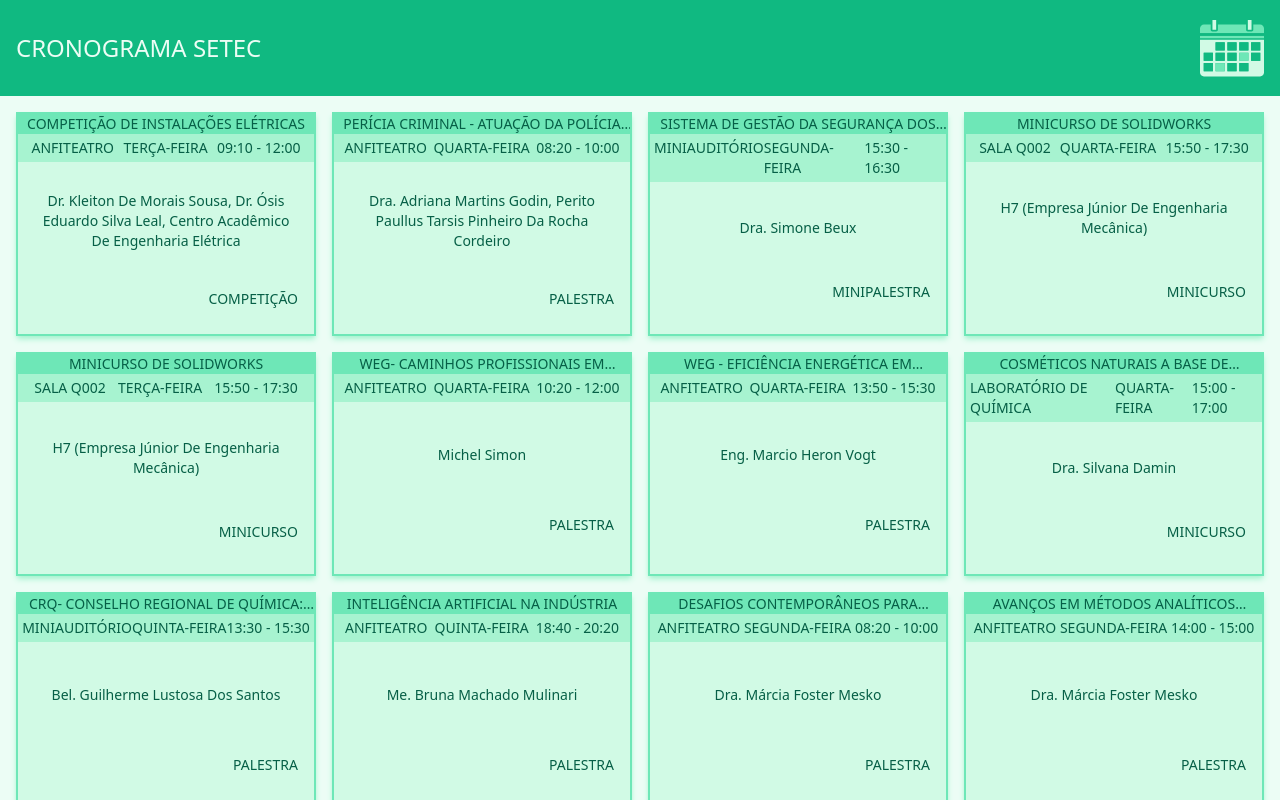
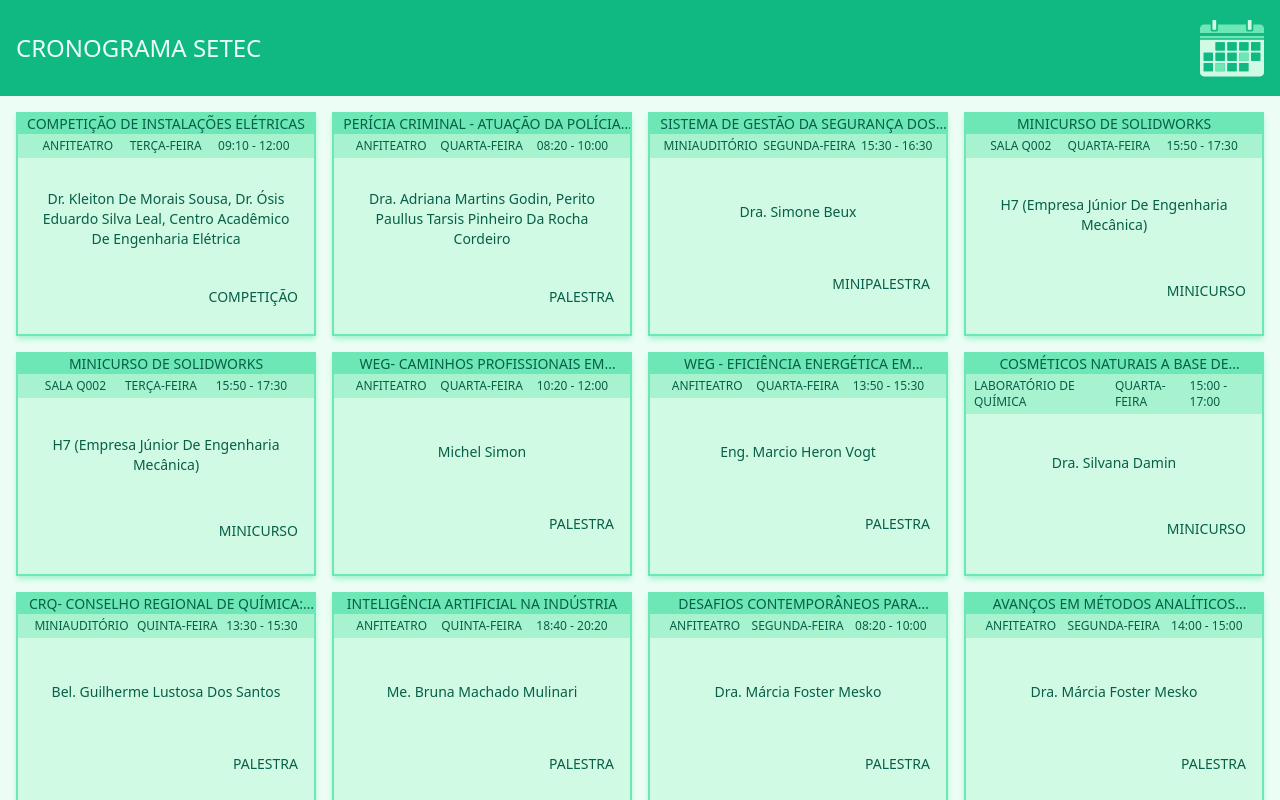
Before and after one commit to dihbgs/cronograma-setec, a React (Vite) app: page / in a window 1280 px wide. Shown: the top 800 px of the page. Built offline with nearby package versions, Linux system fonts and the light colour scheme.

Commit message:
chore: fix some artifacts

```diff
--- a/src/components/Timetable.jsx
+++ b/src/components/Timetable.jsx
@@ -23,7 +23,7 @@ const Card = ({ course }) => {
         <div className="bg-emerald-300 dark:bg-emerald-950 p-0 line-clamp-1 hover:line-clamp-4">
           <p className="text-sm text-center">{title}</p>
         </div>
-        <div className="flex flex-row justify-evenly bg-emerald-200 p-1 dark:bg-emerald-900">
+        <div className="flex flex-row justify-evenly px-2 py-1 text-xs bg-emerald-200 dark:bg-emerald-900">
           <p>{location}</p>
           <p>{day}</p>
           <p>{timerange}</p>
```
